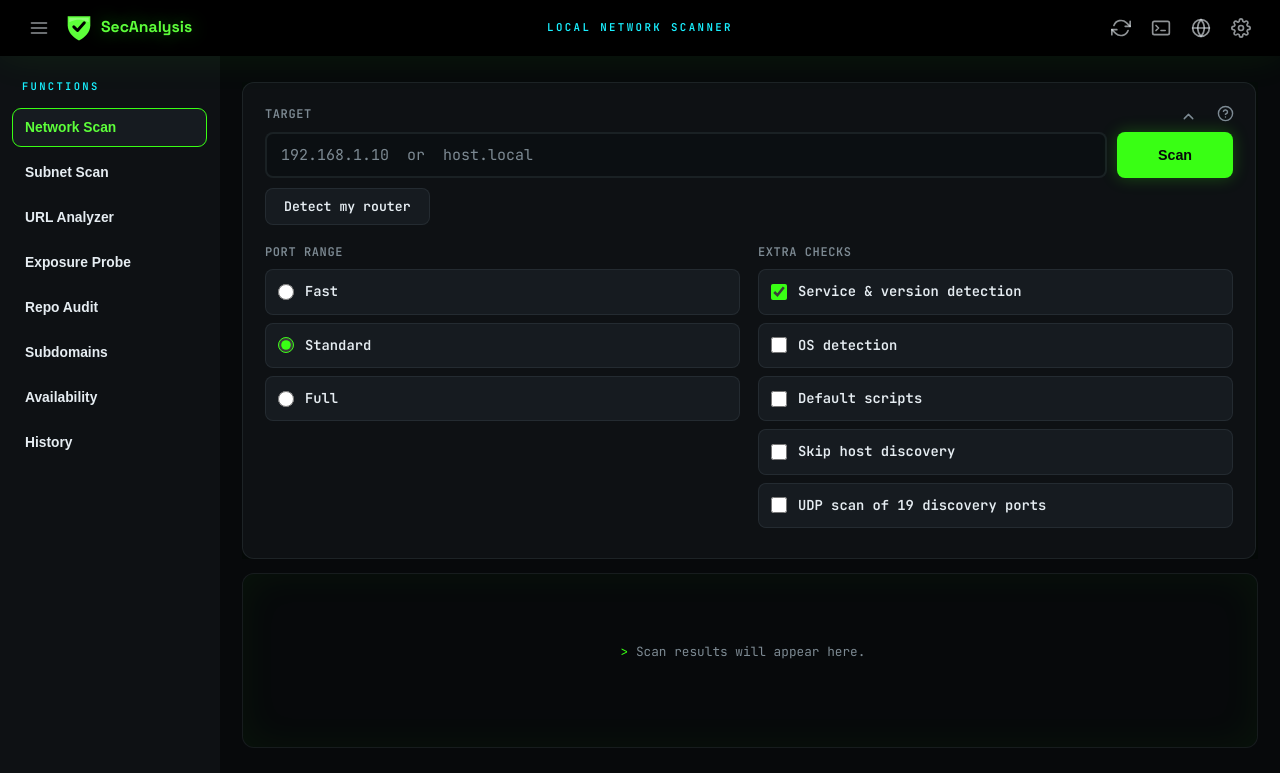
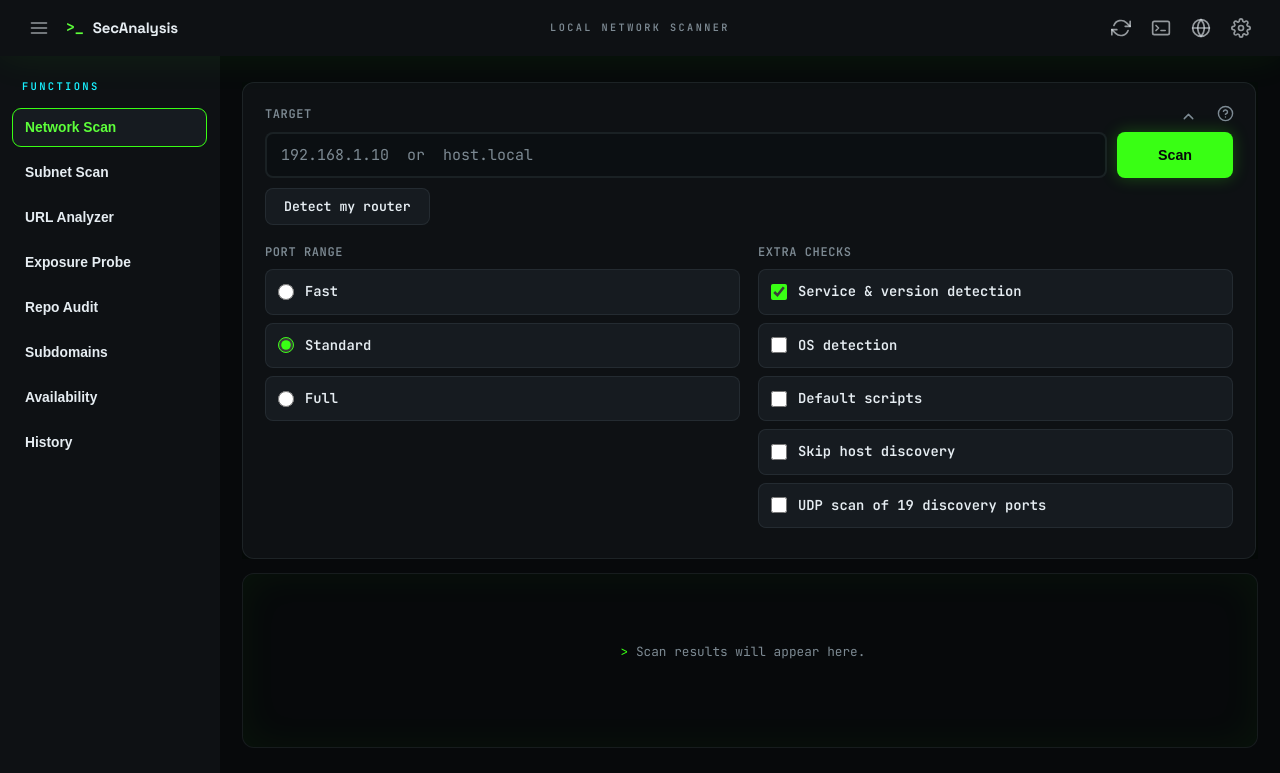
Before and after one commit to MauriceM0ss/SecAnalysis, a Flask app: page / in a window 1280 px wide. Shown: the top 773 px of the page. Run offline with Flask 3, Linux system fonts and the light colour scheme; data that the repository does not hold is empty; parts of the project's set-up code (start-up, migrations or seed data) failed here and were passed over.

Commit message:
Bring the top bar in line with the rest of the family
Three things, all making this header match its siblings.

The bar was black in every theme while everything under it was themed, so
the window read as a black strip on top of an app. It now takes the same
surface as the left menu, and the two run together as one panel. That
meant moving its type off the --header-* colours, which were chosen to
sit on black and would be near-white on near-white otherwise.

The wordmark was heavier, larger and accent-coloured with a glow, where
every other app's is plain. It now matches theirs exactly, the inline SVG
mark gives way to the >_ prompt the family leads with, and the prompt is
solid — the 18px glow here was half again the 12px used elsewhere, which
is what made this bar stand out.

Note for the next person: this app names its palette --text-muted, not
--muted, and defines no --brand at all. Both are easy to reach for out of
habit; an undefined custom property doesn't fall back to a default, it
drops the declaration and lets the colour inherit, which is a silently
white subtitle rather than an obvious break.

Co-Authored-By: Claude Opus 5 <noreply@anthropic.com>

```diff
--- a/static/style.css
+++ b/static/style.css
@@ -243,10 +243,14 @@ code {
 }
 
 /* ── Top bar ─────────────────────────────────────────────────────────────── */
+/* The bar carries the same surface as the left menu rather than its own black,
+   so the window reads as one themed panel instead of a black strip on top of a
+   coloured app. Its type therefore uses the ordinary palette: the --header-*
+   colours were picked to sit on black and would be unreadable here in Light. */
 .site-header {
   position: sticky; top: 0; z-index: 20;
   height: var(--header-h);
-  background: var(--header-bg);
+  background: var(--bg-surface);
   border-bottom: 1px solid var(--pane-rule);
   box-shadow: 0 0 40px rgba(var(--accent-rgb), .08);
   padding: 0 22px;
@@ -256,14 +260,20 @@ code {
 }
 /* Hamburger + wordmark share the header's first grid column. */
 .header-left { display: flex; align-items: center; gap: 10px; }
-.logo { display: flex; align-items: center; gap: 9px; font-family: var(--font-head); font-weight: 700; font-size: 1.05rem;
-  color: var(--header-logo); text-shadow: var(--glow-logo); }
+.logo {
+  display: flex; align-items: center; gap: 9px;
+  font-family: var(--font-head); font-weight: 700; font-size: 1rem;
+  color: var(--text); letter-spacing: -.01em;
+}
+.logo::before {
+  content: ">_"; font-weight: 700; color: var(--header-logo);
+  font-family: "JetBrains Mono", ui-monospace, SFMono-Regular, Menlo, monospace;
+}
 /* The glyph is inline SVG filled with `currentColor`, so it inherits the colour
    the wordmark above sets and follows the theme. `flex: none` stops it being
    squeezed when the header is narrow. */
-.logo-icon { width: 26px; height: 26px; flex: none; }
-.header-title { justify-self: center; font-size: .72rem; font-weight: 600; letter-spacing: .22em;
-  text-transform: uppercase; color: var(--header-fg); }
+.header-title { justify-self: center; font-size: .68rem; font-weight: 600; letter-spacing: .24em;
+  text-transform: uppercase; color: var(--text-muted); }
 
 /* Top-right action cluster (reset + settings). */
 .header-actions { justify-self: end; display: flex; align-items: center; gap: 6px; }
--- a/templates/index.html
+++ b/templates/index.html
@@ -36,29 +36,6 @@
         </svg>
       </button>
       <div class="logo">
-        <!-- Inline rather than <img src="favicon.svg">: inline SVG can read the
-             theme tokens, so the shield takes --header-logo like the wordmark
-             beside it, and the tick is knocked out in the bar's own background.
-             favicon.svg stays a fixed-colour tile — a browser tab has no theme. -->
-        <svg class="logo-icon" viewBox="5 5.5 22 23" aria-hidden="true">
-          <!-- shield: straight top, sides curving to a point -->
-          <path d="M6 6.5
-                   L26 6.5
-                   L26 14.5
-                   C26 20.5, 21.5 25.2, 16 28
-                   C10.5 25.2, 6 20.5, 6 14.5
-                   Z"
-                fill="currentColor"/>
-          <!-- top highlight band -->
-          <path d="M7.4 7.9 L24.6 7.9 L24.6 12
-                   C21 10.2, 18.4 9.7, 16 9.7
-                   C13.6 9.7, 11 10.2, 7.4 12 Z"
-                fill="#fff" opacity=".3"/>
-          <!-- check mark, cut out of the shield -->
-          <path d="M11.4 16 L14.7 19.2 L20.7 12.4"
-                fill="none" stroke="var(--header-bg)" stroke-width="2.6"
-                stroke-linecap="round" stroke-linejoin="round"/>
-        </svg>
         <span class="logo-text">SecAnalysis</span>
       </div>
     </div>
```
